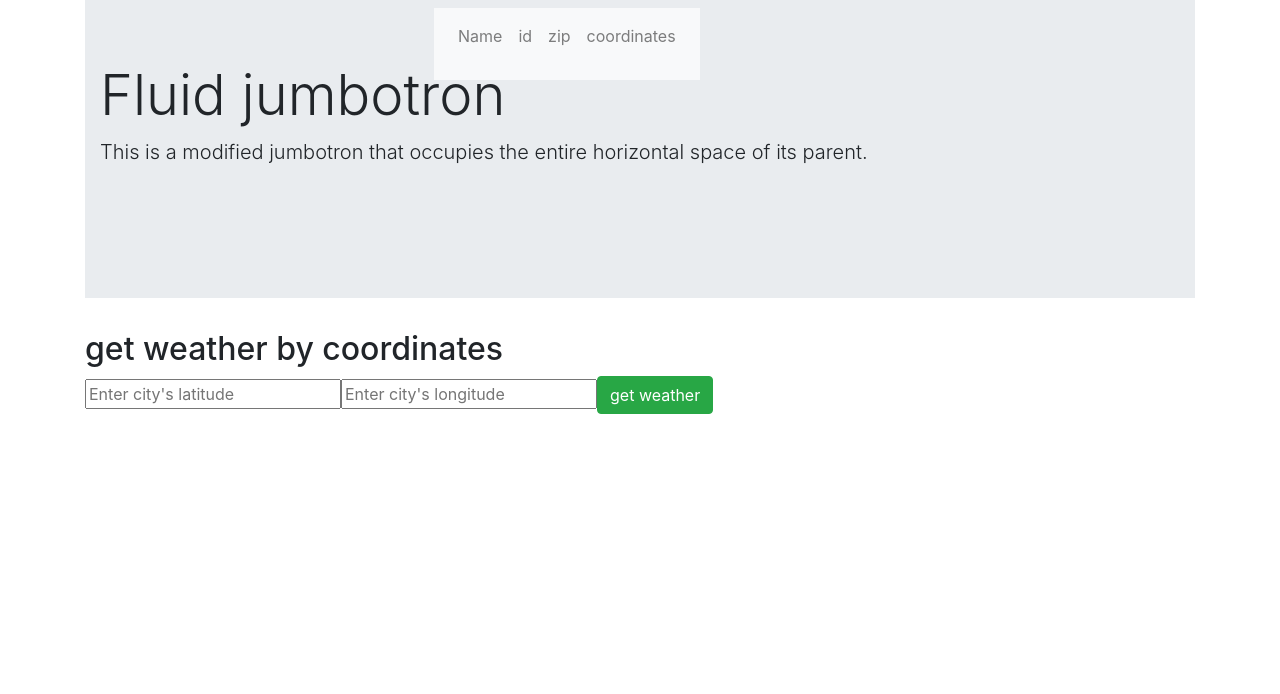
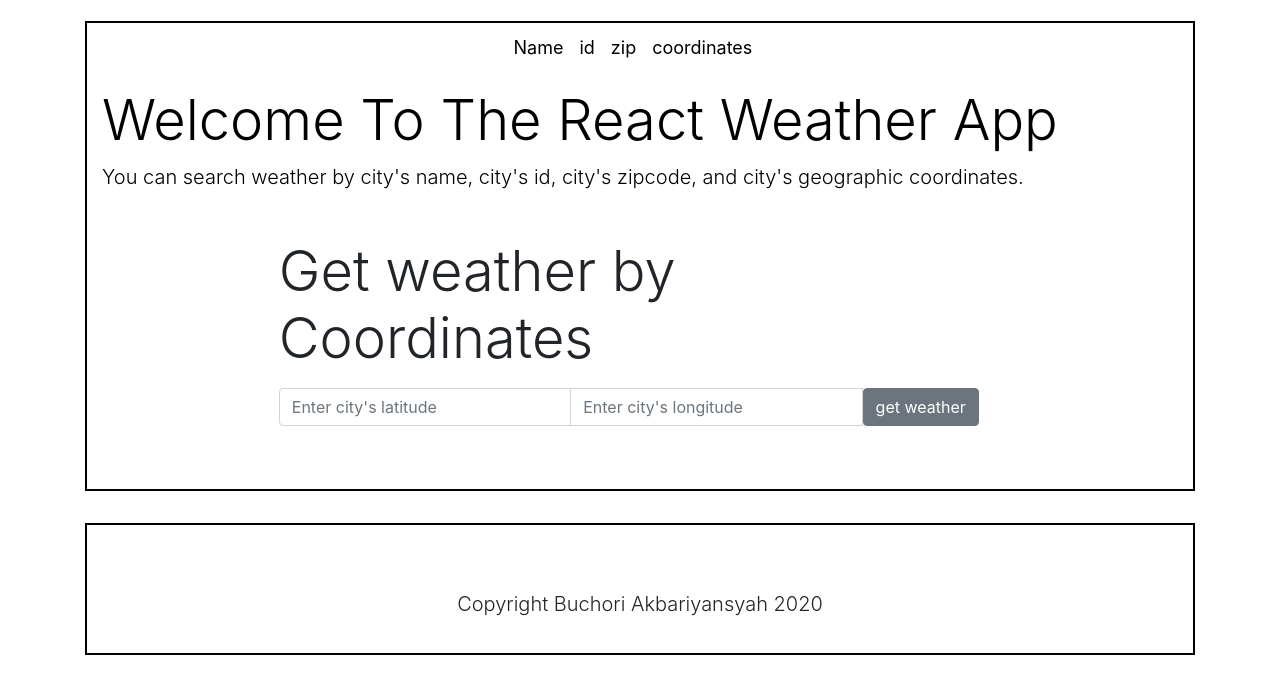
Before and after one commit to akbariyansyah/react-weather-app, a React (Create React App) app: page /cord in a window 1280 px wide. Shown: the top 694 px of the page. Built offline with nearby package versions, Linux system fonts and the light colour scheme.

Commit message:
-addedfooter -new styling to the form sng bootstrap

```diff
--- a/src/App.css
+++ b/src/App.css
@@ -3,15 +3,35 @@ body {
 }
 .main-content {
     background-color: seagreen;
-    margin-left: 30%;
+    padding-left: 30%;
+
 }
 #jumbotron {
-    margin-top: -90px;
-    height: 300px;
+    border: 2px solid black;
+    background: white;
+    background-size: cover;
+    background-repeat: no-repeat;
+    background-position: center;
+    margin-top: -80px;
+    height: 470px;
+    color: black;
+    text-align: justify;
 }
+#footer {
+    height: 30px;
+    background-color: white;
+    border: 2px solid black;
+    text-align: center;
+}
+
 #nav {
-    background-color: rgba(0, 0, 0, 0);
-    margin-left: 30%;
+    margin-top: 10px;
+    margin-left: 35%;
+
+}
+#nav p {
+    font-size: large;
+    color: black;
 }
 .display-card {
     margin: 0 auto;
@@ -35,6 +55,13 @@ body {
 .info tr td {
     text-align: center;
 }
-#id {
-    margin-left: 20%;
+
+.byName, .byId, .byCord {
+    width: 700px;
+    position: absolute;
+    margin-left: 17%;
+    margin-top: -25%;
 }
+.byName input, .byId input, .byCord input {
+    width: 900px;
+}
--- /dev/null
+++ b/src/components/common/Footer.js
@@ -0,0 +1,11 @@
+import React from 'react'
+import '../../App.css'
+export default function Footer() {
+    return (
+        <div className="jumbotron jumbotron-fluid" id="footer">
+            <div className="container">
+                <p className="lead">Copyright Buchori Akbariyansyah 2020</p>
+            </div>
+        </div>
+    )
+}
--- a/src/components/common/Header.js
+++ b/src/components/common/Header.js
@@ -4,8 +4,8 @@ export default function Header() {
     return (
         <div className="jumbotron jumbotron-fluid" id="jumbotron">
             <div className="container">
-                <h1 class="display-4">Fluid jumbotron</h1>
-                <p className="lead">This is a modified jumbotron that occupies the entire horizontal space of its parent.</p>
+                <h1 class="display-4">Welcome To The React Weather App</h1>
+                <p className="lead">You can search weather by city's name, city's id, city's zipcode, and city's geographic coordinates.</p>
             </div>
         </div>
     )
--- a/src/components/common/Nav.js
+++ b/src/components/common/Nav.js
@@ -5,7 +5,7 @@ import '../../App.css';
 function Nav() {
     return (
         <div className="navbar" id="nav">
-            <nav class="navbar navbar-expand-lg navbar-light bg-light">
+            <nav class="navbar navbar-expand-lg navbar-light bg-transparant">
                 <button class="navbar-toggler" type="button" data-toggle="collapse" data-target="#navbarNav" aria-controls="navbarNav" aria-expanded="false" aria-label="Toggle navigation">
                     <span class="navbar-toggler-icon"></span>
                 </button>
--- a/src/components/pages/WeatherByCord.js
+++ b/src/components/pages/WeatherByCord.js
@@ -4,8 +4,8 @@ import { loadByCord } from '../../services/WeatherApi'
 import Modal from './Modal'
 
 export default function WeatherByCord(props) {
-    const getData = (city, country, app_key) => {
-        loadByCord(city, country, app_key).then(res => {
+    const getData = (lat, lon, app_key) => {
+        loadByCord(lat, lon, app_key).then(res => {
             console.log(res)
             props.load(res)
         })
@@ -24,15 +24,21 @@ export default function WeatherByCord(props) {
             icon={props.display.icon}
         />
     }
+    let button;
+    if (props.lat === "" || props.lon === "") {
+        button = <button data-toggle="modal" className="btn btn-secondary">get weather</button>
+    } else {
+        button = <button data-toggle="modal" data-target="#exampleModal" className="btn btn-success" onClick={() => getData(props.lat, props.lon, props.app_key)}>get weather</button>
+    }
     return (
-        <div>
-        <h2>get weather by coordinates</h2>
-
-        <input type="text" name="lat" onChange={props.onChange} placeholder="Enter city's latitude"></input>
-        <input type="text" name="lon" onChange={props.onChange} placeholder="Enter city's longitude"></input>
-
-        <button data-toggle="modal" data-target="#exampleModal" className="btn btn-success" onClick={() => getData(props.lat, props.lon, props.app_key)}>get weather</button>
-        <Modal card={card}/>
+        <div className="byCord">
+            <p className="display-4">Get weather by Coordinates</p>
+            <div class="input-group mb-3">
+                <input type="text" name="lat" onChange={props.onChange} className="form-control" placeholder="Enter city's latitude"></input>
+                <input type="text" name="lon" onChange={props.onChange} className="form-control" placeholder="Enter city's longitude"></input>
+                {button}
+            </div>
+            <Modal card={card} />
         </div>
     )
 }
--- a/src/components/pages/WeatherById.js
+++ b/src/components/pages/WeatherById.js
@@ -20,12 +20,21 @@ export default function WeatherById(props) {
         icon={props.display.icon}
     />
     }
+    console.log(typeof(props.city_id))
+    let button
+    if (props.city_id === "") {
+        button =  <button className="btn btn-secondary" data-toggle="modal" disabled>get weather</button>
+    } else {
+        button =  <button className="btn btn-outline-primary" data-toggle="modal" data-target="#exampleModal" onClick={() => getData(props.city_id, props.app_key)}>get weather</button>
+    }
     return (
-        <div>
-            <h2>get weather by id</h2>
-            <input type="number" name="city_id" onChange={props.onChange} placeholder="Enter city's id"></input>
-            <button data-toggle="modal" data-target="#exampleModal" onClick={() => getData(props.city_id, props.app_key)}>get weather</button>
-            <Modal card={card} />
-        </div>
+         <div className="byId">
+         <p className="display-4">Get weather by ID</p>
+         <div class="input-group mb-3">
+         <input type="number" className="form-control" name="city_id" onChange={props.onChange} placeholder="Enter city's id"></input>
+             {button}
+         </div>
+         <Modal card={card} />
+     </div>
     )
 }
--- a/src/components/pages/WeatherByName.js
+++ b/src/components/pages/WeatherByName.js
@@ -4,7 +4,7 @@ import { loadByName } from '../../services/WeatherApi'
 import Modal from './Modal'
 
 export default function WeatherByName(props) {
-    const  getData = (city, country, app_key) => {
+    const getData = (city, country, app_key) => {
         loadByName(city, country, app_key).then(res => props.load(res))
     }
     let card
@@ -21,16 +21,20 @@ export default function WeatherByName(props) {
             icon={props.display.icon}
         />
     }
+    let button
+    if (props.city === "") {
+        button =  <button className="btn btn-secondary" disabled>get weather</button>
+    } else {
+        button = <button className="btn btn-outline-primary" data-toggle="modal" data-target="#exampleModal" onClick={() => getData(props.city, props.country, props.app_key)}>get weather</button>
+    }
     return (
-        <div>
-        <h2>get weather by name</h2>
-        <input type="text" name="city" onChange={props.onChange} placeholder="Enter city's name"></input>
-
-        <button data-toggle="modal" data-target="#exampleModal" onClick={() => getData(props.city, props.country, props.app_key)}>get weather</button>
-
-        <Modal card={card} />
-
-
-    </div>
+        <div className="byName">
+            <p className="display-4">Get weather by name</p>
+            <div class="input-group mb-3">
+                <input type="text" name="city" onChange={props.onChange} className="form-control" placeholder="Enter city's name..." />
+                {button}
+            </div>
+            <Modal card={card} />
+        </div>
     )
 }
--- a/src/components/router/MainRouter.js
+++ b/src/components/router/MainRouter.js
@@ -7,12 +7,13 @@ import ByZipContainer from '../container/ByZipContainer'
 import Nav from '../common/Nav'
 import { BrowserRouter as Router, Switch, Route } from 'react-router-dom'
 import Header from '../common/Header';
+import Footer from '../common/Footer';
 
 
 function MainRouter() {
   return (
     <Router>
-      <div>
+      <div className="router">
           <Nav />
           <Header />
           <Switch>
@@ -21,7 +22,7 @@ function MainRouter() {
             <Route path="/zip" exact component={ByZipContainer} />
             <Route path="/cord" exact component={ByCordContainer} />
           </Switch>
-
+          <Footer/>
       </div>
     </Router>
   );
```
Lines whose indentation alone changed are shown as unchanged.
